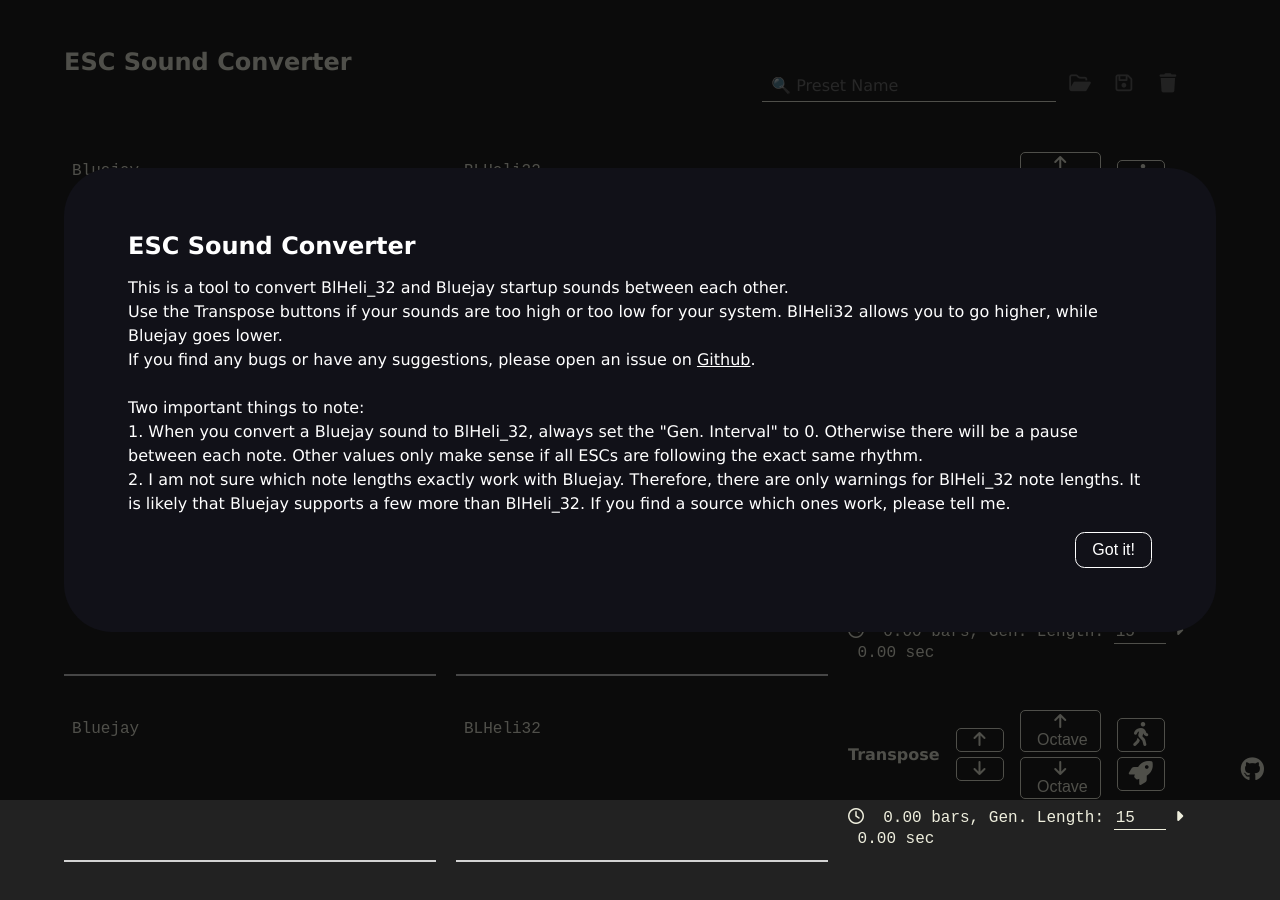
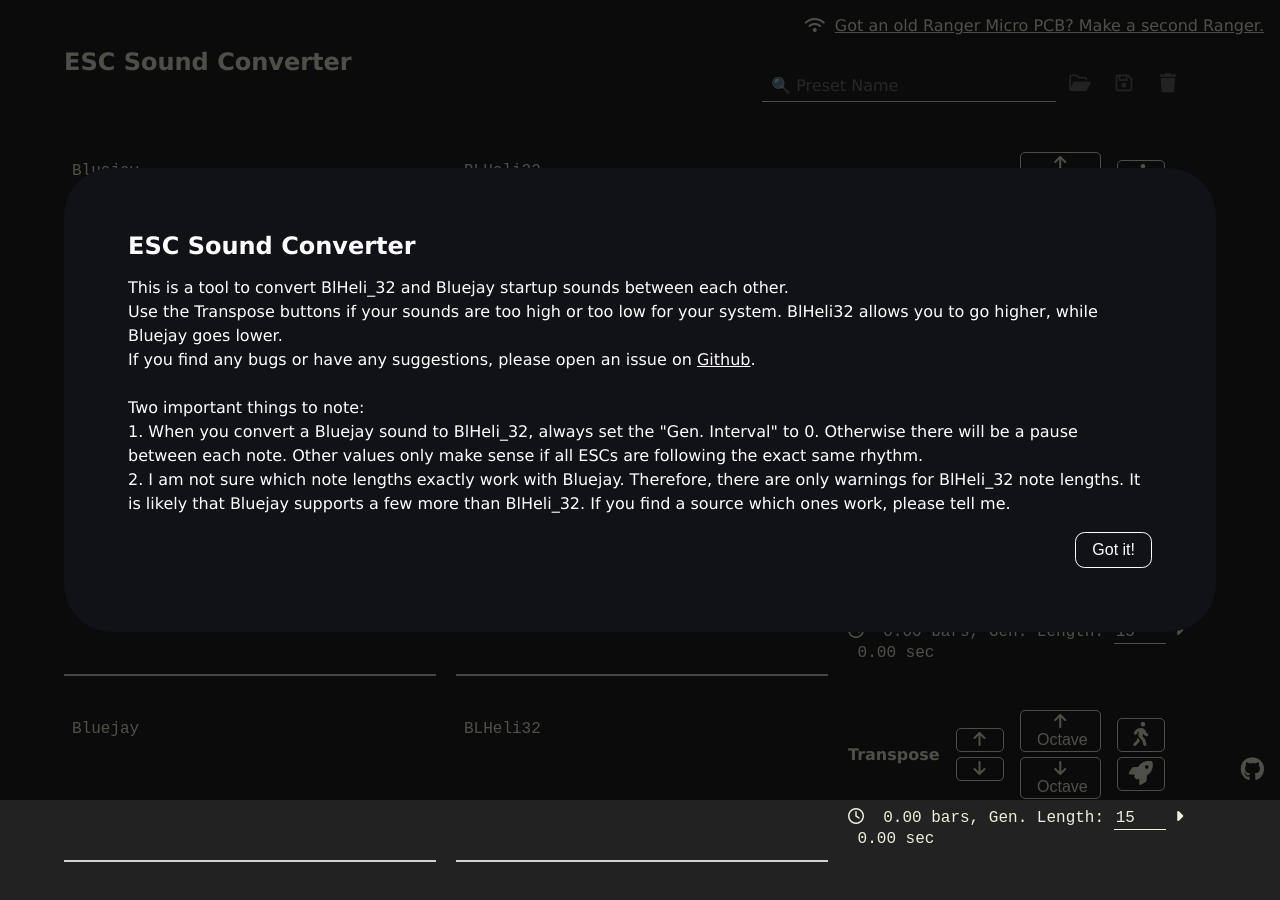
Before and after one commit to bastian2001/esc-sound-converter, a Vue app: page / in a window 1280 px wide. Shown: the top 900 px of the page. Built offline with nearby package versions, Linux system fonts and the light colour scheme.

Commit message:
Ranger old PCB link

```diff
--- a/src/App.vue
+++ b/src/App.vue
@@ -1,21 +1,30 @@
 <template>
 	<div class="main-wrapper">
+		<div id="rangerInfo" v-if="rangerOpen">
+			<i class="fa-solid fa-x fa-fw rangerClose" @click="closeRanger"></i>
+			<i class="fa-solid fa-wifi fa-fw rangerWifi"></i>&nbsp;
+			<a href="https://www.thingiverse.com/thing:5984569">Got an old Ranger Micro PCB? Make a second Ranger.</a>
+		</div>
 		<div id="introBackground" :class="{ hide: hideIntro }" @click="hideIntro = true">
 			<div id="intro" @click="$event.stopPropagation()">
 				<h2>ESC Sound Converter</h2>
 				<p class="introText">
-					This is a tool to convert BlHeli_32 and Bluejay startup sounds between each other.<br />Use the Transpose
-					buttons if your sounds are too high or too low for your system. BlHeli32 allows you to go higher, while
-					Bluejay goes lower.<br />If you find any bugs or have any suggestions, please open an issue on
-					<a href="https://github.com/Bastian2001/esc-sound-converter/issues/new" style="color: inherit !important"
+					This is a tool to convert BlHeli_32 and Bluejay startup sounds between each other.<br />Use the
+					Transpose buttons if your sounds are too high or too low for your system. BlHeli32 allows you to go
+					higher, while Bluejay goes lower.<br />If you find any bugs or have any suggestions, please open an
+					issue on
+					<a
+						href="https://github.com/Bastian2001/esc-sound-converter/issues/new"
+						style="color: inherit !important"
 						>Github</a
 					>.<br /><br />
 					Two important things to note:<br />
-					1. When you convert a Bluejay sound to BlHeli_32, always set the "Gen. Interval" to 0. Otherwise there will be
-					a pause between each note. Other values only make sense if all ESCs are following the exact same rhythm.<br />
-					2. I am not sure which note lengths exactly work with Bluejay. Therefore, there are only warnings for
-					BlHeli_32 note lengths. It is likely that Bluejay supports a few more than BlHeli_32. If you find a source
-					which ones work, please tell me.
+					1. When you convert a Bluejay sound to BlHeli_32, always set the "Gen. Interval" to 0. Otherwise
+					there will be a pause between each note. Other values only make sense if all ESCs are following the
+					exact same rhythm.<br />
+					2. I am not sure which note lengths exactly work with Bluejay. Therefore, there are only warnings
+					for BlHeli_32 note lengths. It is likely that Bluejay supports a few more than BlHeli_32. If you
+					find a source which ones work, please tell me.
 				</p>
 				<div class="alignright"><button @click="hideIntro = true">Got it!</button></div>
 			</div>
@@ -23,8 +32,8 @@
 		<div class="header">
 			<h2>ESC Sound Converter</h2>
 			<p :class="{ hide: timeEqual }" class="warningText">
-				<i class="fa-solid fa-triangle-exclamation"></i>&nbsp;&nbsp;Unequal lengths lead to asynchronous beeps at the
-				end of the start sequence.
+				<i class="fa-solid fa-triangle-exclamation"></i>&nbsp;&nbsp;Unequal lengths lead to asynchronous beeps
+				at the end of the start sequence.
 			</p>
 			<PresetManager />
 		</div>
@@ -32,7 +41,9 @@
 		<Converter @time="$event => calcTime(1, $event)" :time-equal="timeEqual" :slot="1" />
 		<Converter @time="$event => calcTime(2, $event)" :time-equal="timeEqual" :slot="2" />
 		<Converter @time="$event => calcTime(3, $event)" :time-equal="timeEqual" :slot="3" />
-		<a href="https://github.com/Bastian2001/esc-sound-converter" id="githublink"><i class="fa-brands fa-github"></i></a>
+		<a href="https://github.com/Bastian2001/esc-sound-converter" id="githublink"
+			><i class="fa-brands fa-github"></i
+		></a>
 	</div>
 </template>
 
@@ -49,6 +60,7 @@
 			times: ["0.00", "0.00", "0.00", "0.00"],
 			hideIntro: false,
 			notesStore: notesStore(),
+			rangerOpen: true,
 		}
 	},
 	components: {
@@ -57,6 +69,8 @@
 	},
 	mounted() {
 		this.notesStore.init()
+
+		this.rangerOpen = this.getCookie("rangerOpen") !== "false"
 
 		// Replace YOUR_TOKEN with your Project Token
 		mixpanel.init("46d77b7db9fde5f907ed589c9eb66537", { debug: true, ignore_dnt: true })
@@ -75,6 +89,10 @@
 		else console.log("Not on bastianspringer.eu")
 	},
 	methods: {
+		closeRanger() {
+			this.rangerOpen = false
+			this.setCookie("rangerOpen", "false", 365)
+		},
 		getCookie(cname: string) {
 			let name = cname + "="
 			let decodedCookie = decodeURIComponent(document.cookie)
@@ -89,6 +107,12 @@
 				}
 			}
 			return ""
+		},
+		setCookie(cname: string, cvalue: string, exdays: number) {
+			const d = new Date()
+			d.setTime(d.getTime() + exdays * 24 * 60 * 60 * 1000)
+			let expires = "expires=" + d.toUTCString()
+			document.cookie = cname + "=" + cvalue + ";" + expires + ";path=/"
 		},
 		calcTime(index: number, time: string) {
 			this.times[index] = time
@@ -127,6 +151,27 @@
 p {
 	font-family: Verdana, Geneva, Tahoma, sans-serif;
 	margin-top: 1rem;
+}
+
+#rangerInfo {
+	z-index: 1;
+	position: absolute;
+	top: 1rem;
+	right: 1rem;
+	color: #eed;
+	font-family: Verdana, Geneva, Tahoma, sans-serif;
+}
+.rangerClose {
+	display: none;
+}
+#rangerInfo:hover .rangerClose {
+	display: inline;
+}
+#rangerInfo:hover .rangerWifi {
+	display: none;
+}
+a {
+	color: #eed;
 }
 
 #introBackground {
```
